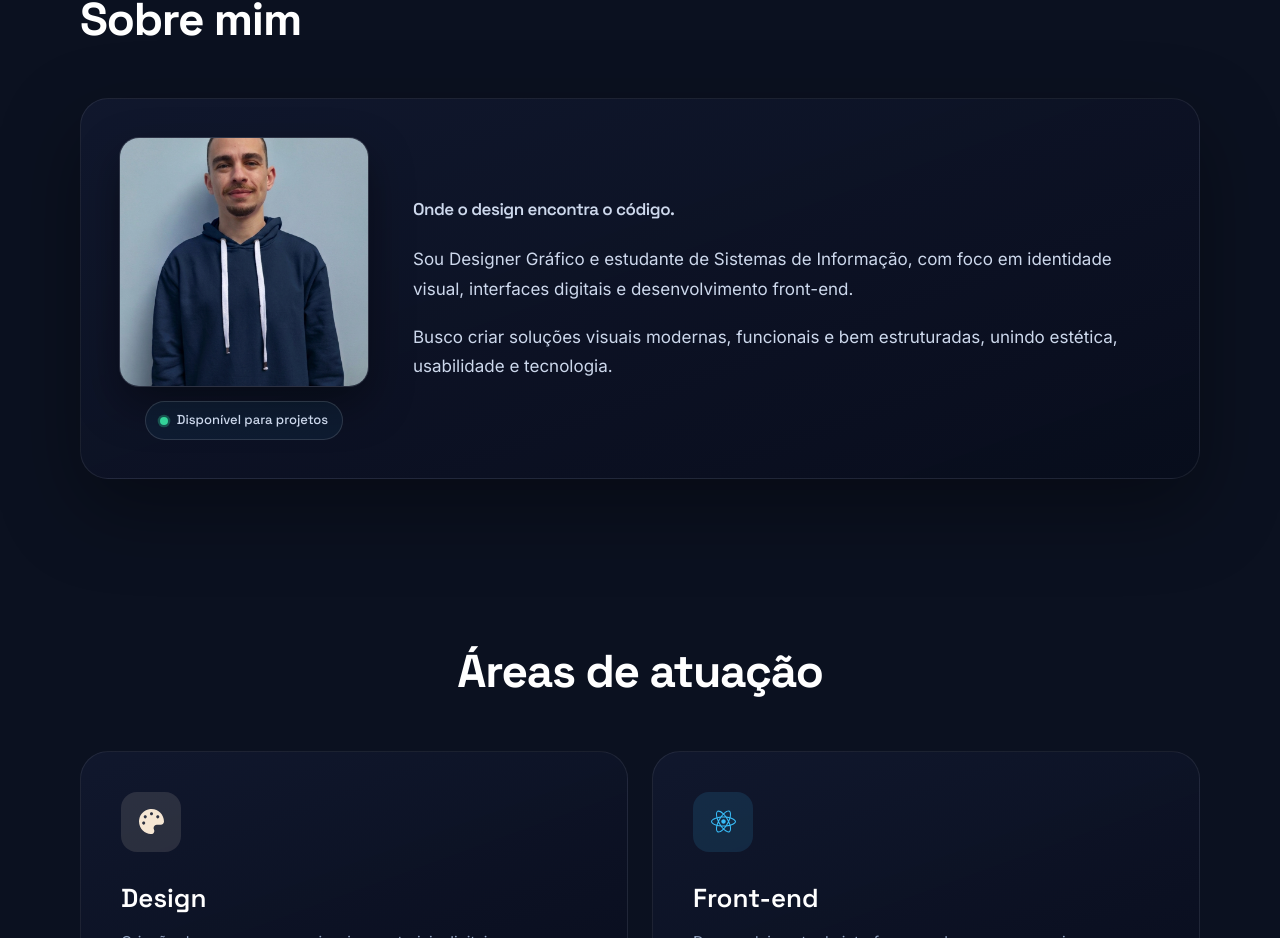
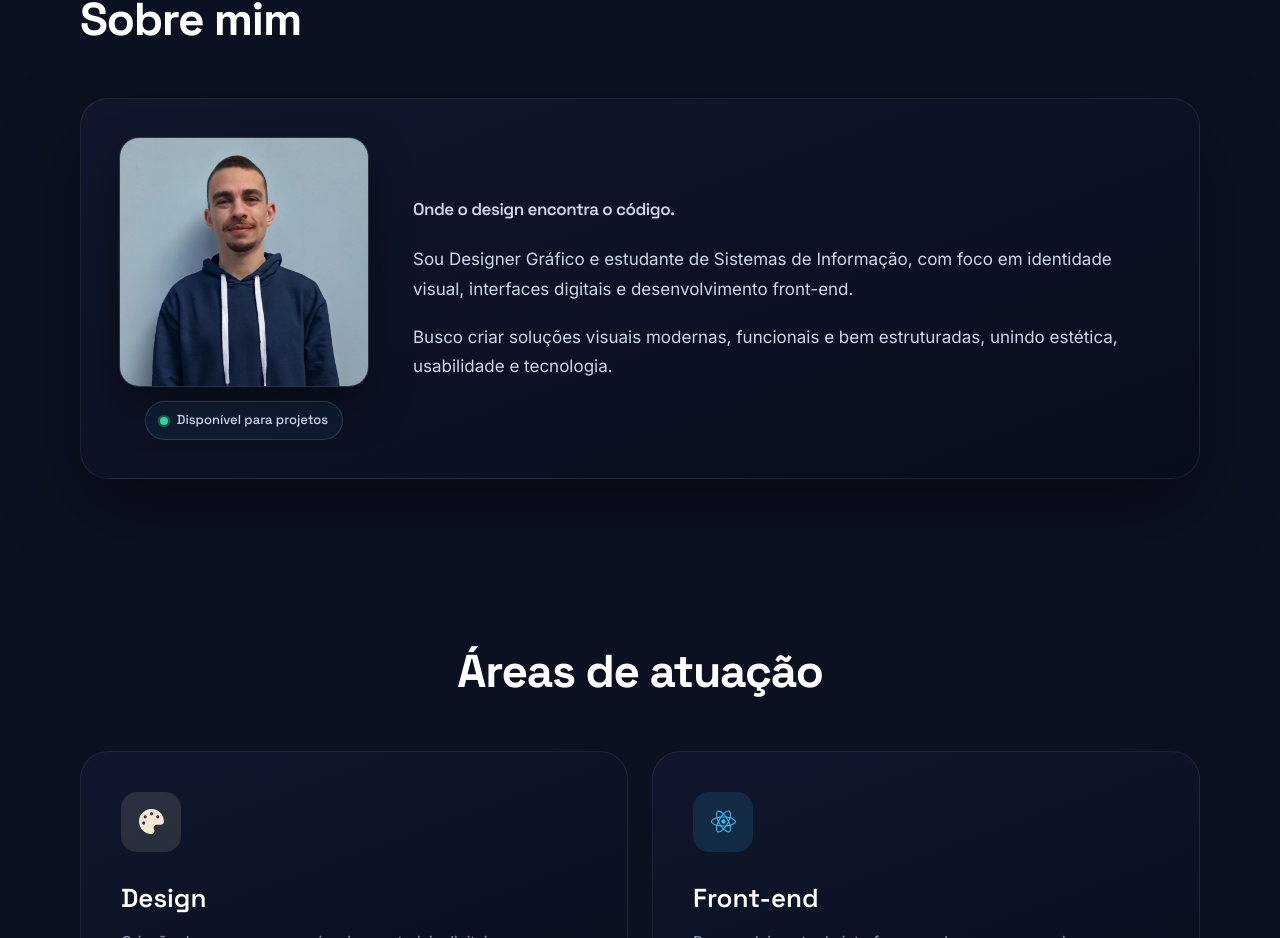
Before and after one commit to MatheusProensa/portfolio-proensa, a React (Vite) app: page / in a window 1280 px wide. Shown: the part 893-1831 px from the top of the page. Built offline with nearby package versions, Linux system fonts and the light colour scheme.

Commit message:
atualiza foto

```diff
--- a/src/App.css
+++ b/src/App.css
@@ -126,7 +126,7 @@ main{position:relative; z-index:2}
   padding:38px; box-shadow:0 30px 80px rgba(0,0,0,.35)}
 .about-panel .photo{border-radius:20px; overflow:hidden; border:1px solid var(--hair2);
   box-shadow:0 18px 44px rgba(0,0,0,.4)}
-.about-panel .photo img{width:100%; aspect-ratio:1/1; object-fit:cover}
+.about-panel .photo img {width: 100%; aspect-ratio: 1/1; object-fit: cover; object-position: center 22%;}
 .about-panel .label{font-family:var(--display); font-weight:600; font-size:13px; letter-spacing:3px;
   text-transform:uppercase; color:var(--beige)}
 .about-panel h3{font-family:var(--display); font-weight:700; font-size:32px; letter-spacing:-1px;
```
Also changed, not shown: 1 other file (tests, documents, lock files or other folders).
